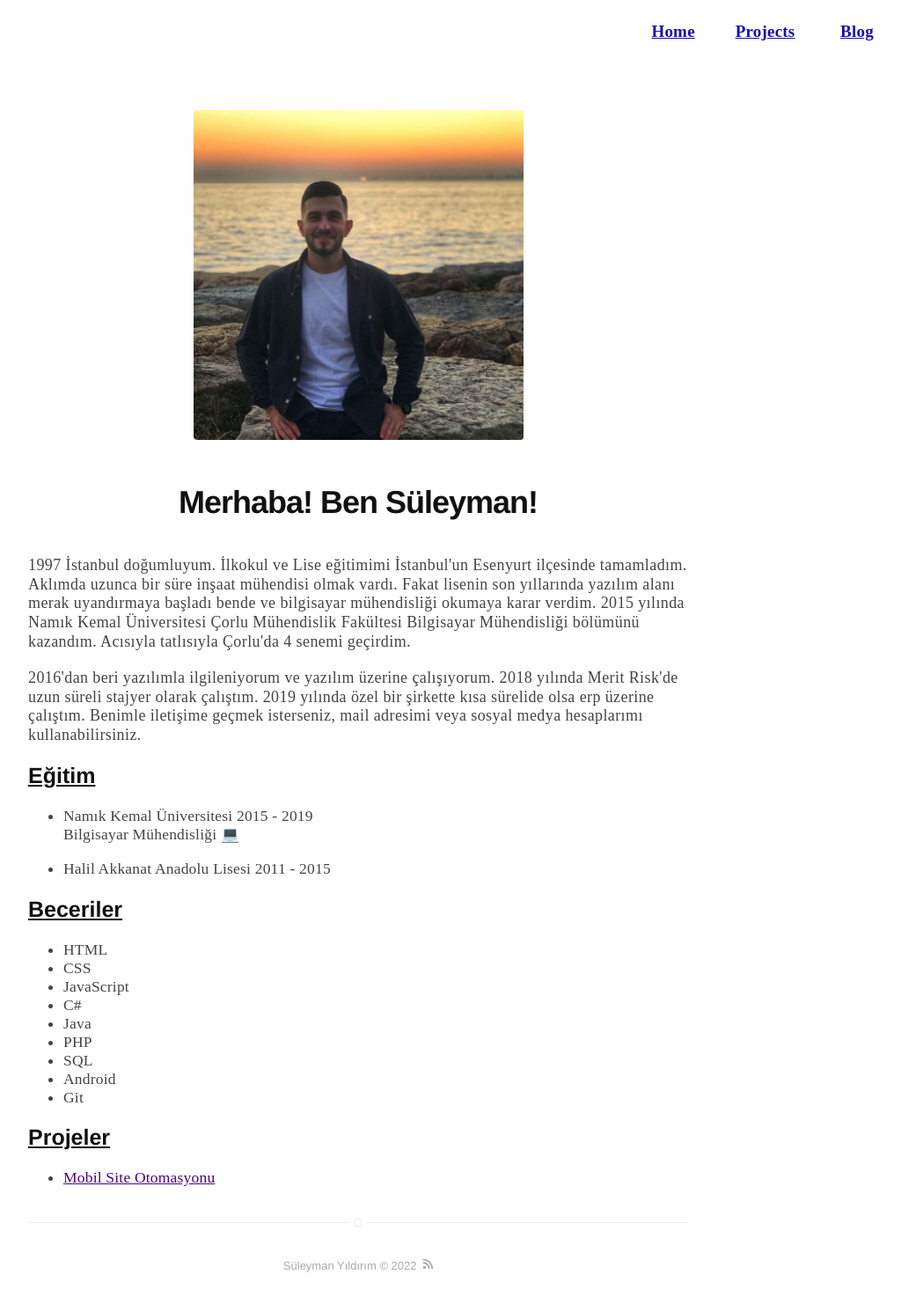
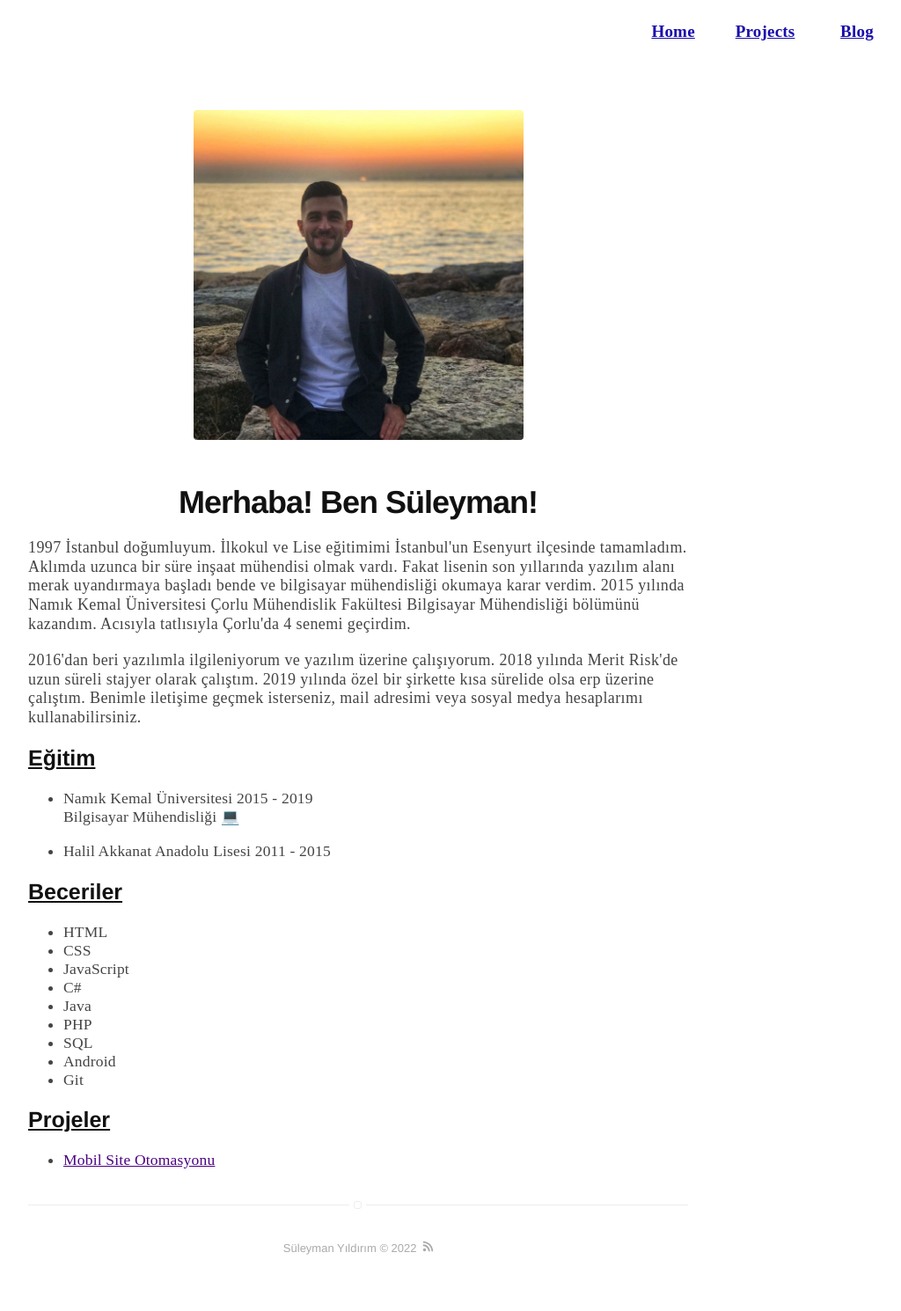
Before and after one commit to Suleymanyldrm/Suleymanyldrm.github.io, a Jekyll site: the page built from about.md, in a window 1280 px wide. Shown: the whole page at 88% size, without its empty margins (233-1257 px from the left). Built offline with Jekyll 4.4.1, drawn with Linux system fonts in a browser that asks for light colours.

Commit message:
about margin

```diff
--- a/_sass/pages/page.sass
+++ b/_sass/pages/page.sass
@@ -3,7 +3,7 @@
 
     > h1
         text-align: center
-        margin-bottom: 4rem
+        margin-bottom: 2rem
         margin-top: 5rem
         font-size: 3.6rem
         letter-spacing: -1px
--- a/projects.html
+++ b/projects.html
@@ -3,7 +3,7 @@ layout: page
 title: Projects
 ---
 <section class="list">
-    {% for post in site.posts %}
+    <!-- {% for post in site.posts %}
         {% if post.projects %}
             <div class="item {% if post.star %}star{% endif %}">
                 <a class="url" href="{% if post.externalLink %}{{ post.externalLink }}{% else %}{{ site.url }}{{ post.url }}{% endif %}">
@@ -12,5 +12,5 @@ title: Projects
                 </a>
             </div>
         {% endif %}
-    {% endfor %}
+    {% endfor %} -->
 </section>
```
